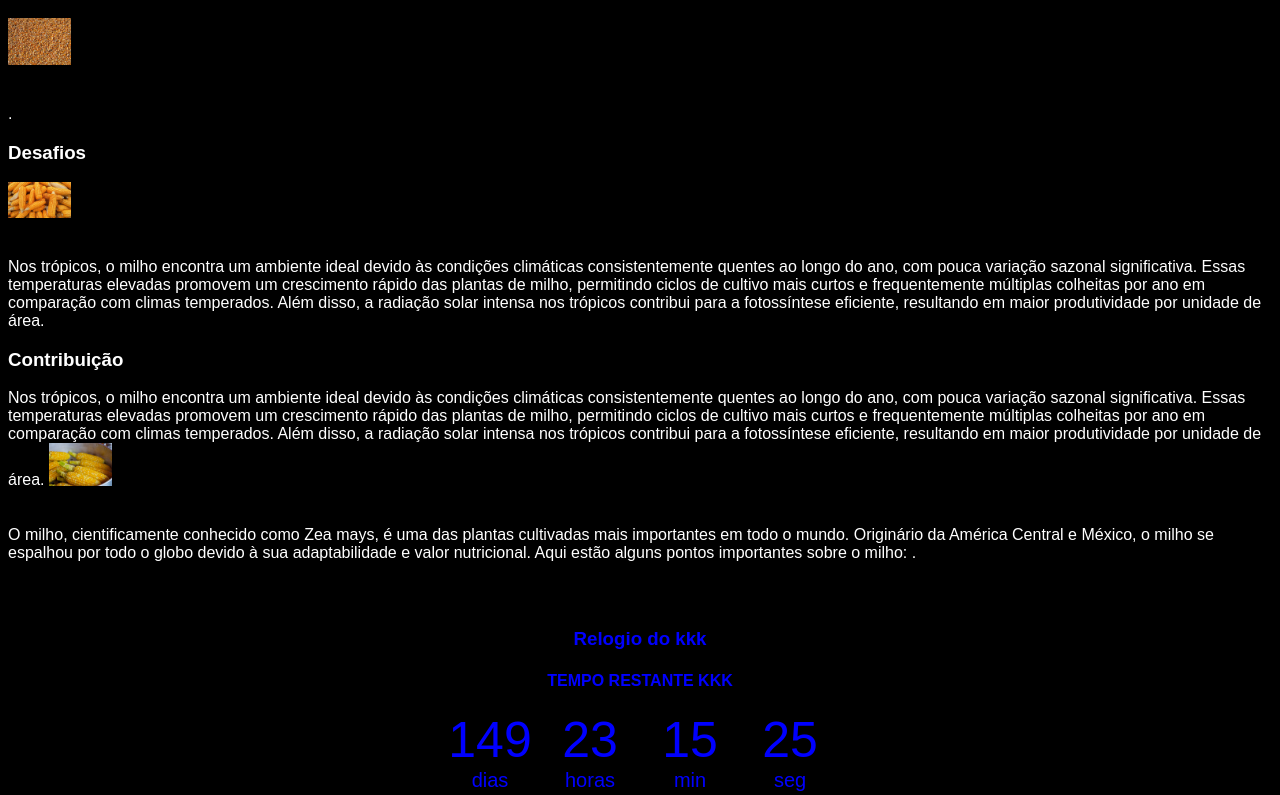
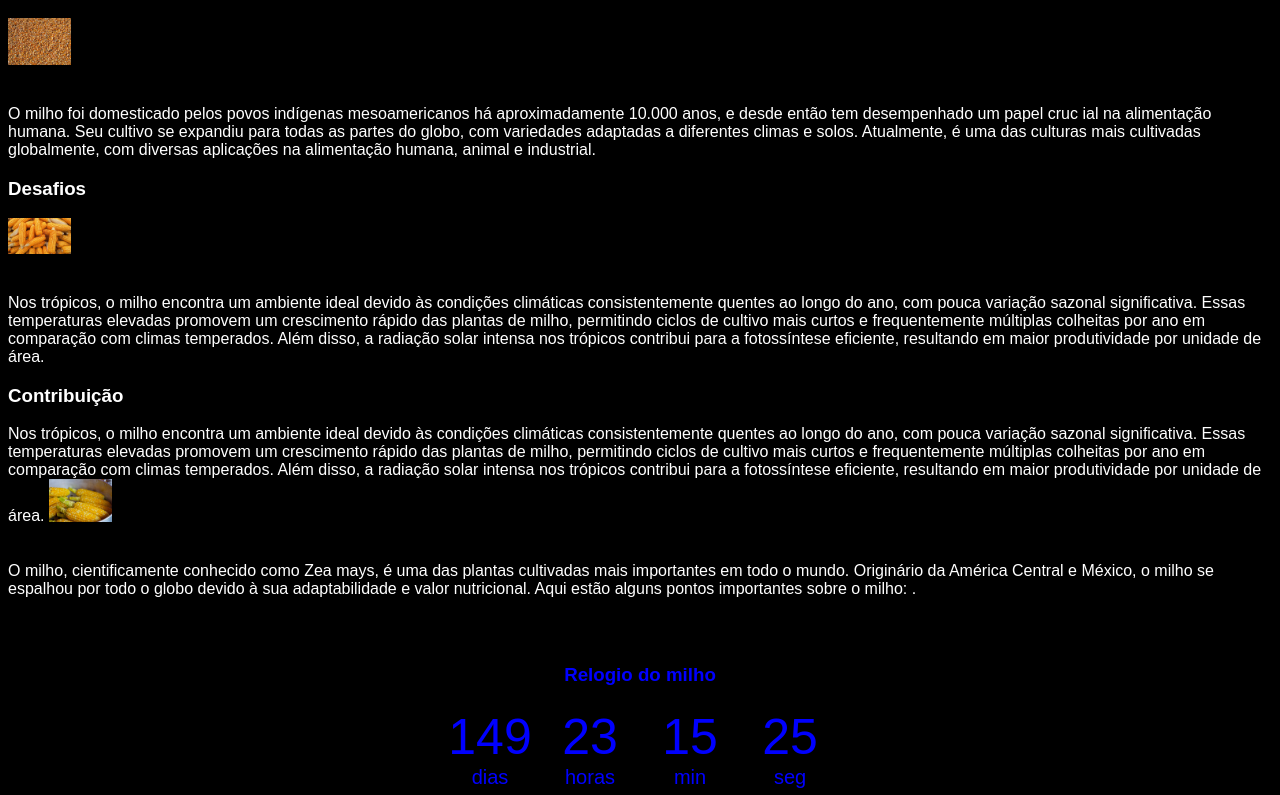
Before and after one commit to 1-breno/Agrinho, a plain HTML site: page index.html in a window 1280 px wide. Shown: the part 1908-2703 px from the top of the page. Drawn offline with Linux system fonts and the light colour scheme.

Commit message:
Add files via upload

```diff
--- a/index.html
+++ b/index.html
@@ -79,7 +79,8 @@
                 <p>
                     <img src="12.jpg" height="8%" width="5%"></a>
                     <br><br><br>
-                    .
+                    O milho foi domesticado pelos povos indígenas mesoamericanos há aproximadamente 10.000 anos, e desde então tem desempenhado um papel cruc
+                    ial na alimentação humana. Seu cultivo se expandiu para todas as partes do globo, com variedades adaptadas a diferentes climas e solos. Atualmente, é uma das culturas mais cultivadas globalmente, com diversas aplicações na alimentação humana, animal e industrial.
                 </p>
             </section>
             <section>
@@ -105,8 +106,8 @@
             <section  class="container relogio">
 
                 <div  class style="color:blue;"align="center"aba-conteudo ativo">
-                    <h3  class=aba-conteudo-titulo-principal">Relogio do kkk</h3>
-                    <h4  class="aba-conteudo-titulo-secundario">Tempo restante  kkk</h4>
+                    <h3  class=aba-conteudo-titulo-principal">Relogio do milho</h3>
+                    <h4  class="aba-conteudo-titulo-secundario"></h4>
                     <div  class="contador">
                         <div  class="contador-digito">
                             <p  class="contador-digito-numero"  id="dias0">7</p>
```
